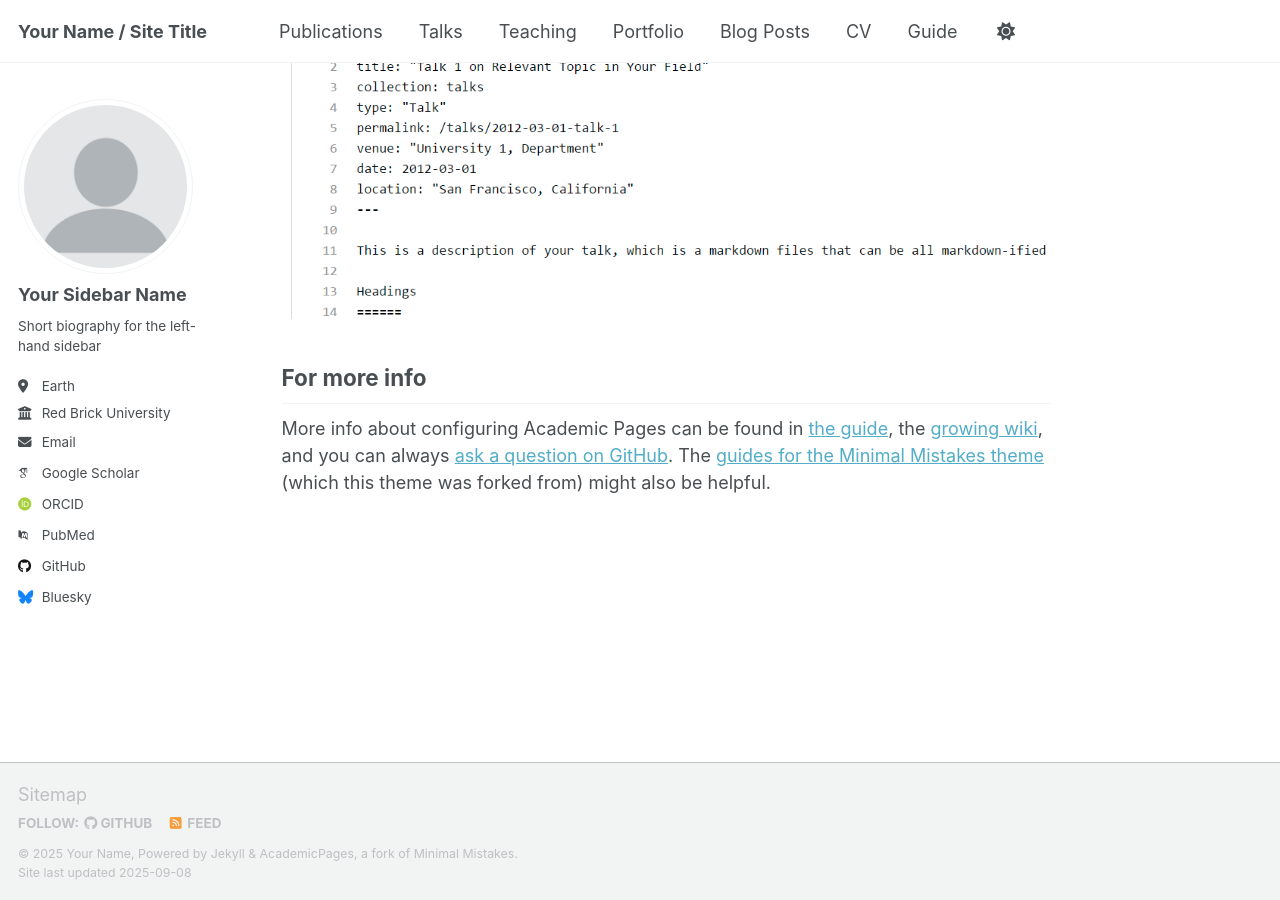
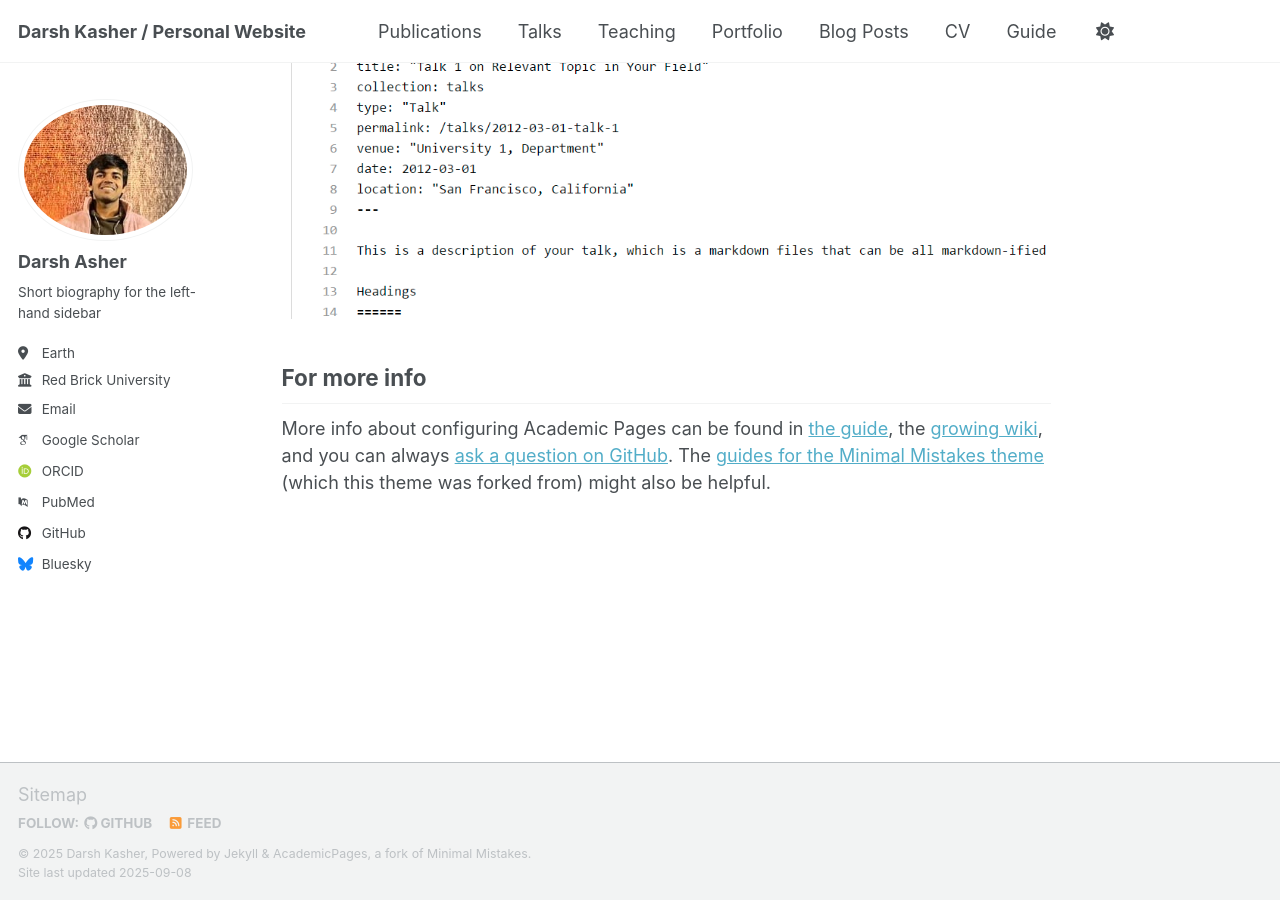
Before and after one commit to darsh612/darsh612.github.io, a Jekyll site: the page built from _pages/about.md, in a window 1280 px wide and 900 px high, scrolled down 2880 px. Built offline with Jekyll 4.4.1, drawn with Linux system fonts in a browser that asks for light colours; some web fonts are replaced; a script that is not in the unit is left out.

Commit message:
Small change

```diff
--- a/_config.yml
+++ b/_config.yml
@@ -9,21 +9,21 @@
 # Basic Site Settings
 locale                   : "en-US"
 site_theme               : "default" # Currently available options are "default", "air"
-title                    : "Your Name / Site Title"
+title                    : "Darsh Kasher / Personal Website"
 title_separator          : "-"
-name                     : &name "Your Name"
-description              : &description "personal description"
-url                      : https://academicpages.github.io # the base hostname & protocol for your site e.g. "https://[your GitHub username].github.io" or if you already have some other page hosted on Github then use "https://[your GitHub username].github.io/[Your Repo Name]"
+name                     : &name "Darsh Kasher"
+description              : &description "A personal website for Darsh Kasher."
+url                      : "https://darsh612.github.io" # the base hostname & protocol for your site e.g. "https://[your GitHub username].github.io" or if you already have some other page hosted on Github then use "https://[your GitHub username].github.io/[Your Repo Name]"
 baseurl                  : "" # the subpath of your site, e.g. "/blog"
-repository               : "academicpages/academicpages.github.io"
+repository               : "darsh612/darsh612.github.io"
 
 # Site Author - The following control what appear as part of the author content on the side bar.
 #               If a field is blank the icon and link will not appear, otherwise it will be shown.
 #               Additional customization can be done by editing /_includes/author-profile.html
 author:
   # Biographic information
-  avatar           : "profile.png"
-  name             : "Your Sidebar Name"
+  avatar           : "DarshAsher.jpeg"
+  name             : "Darsh Asher"
   pronouns         : # example: "she/her"
   bio              : "Short biography for the left-hand sidebar"
   location         : "Earth"
@@ -47,7 +47,7 @@ author:
   bitbucket        : # Username - Update with your username on the site
   codepen          : # Username
   dribbble         : # Username
-  github           : "academicpages"
+  github           : "darsh612"
   kaggle           : # Username
   stackoverflow    : # User number or user number and name (i.e., use "1" or "1/jeff-atwood")
 
```
Also changed, not shown: images/DarshAsher.jpeg (added), images/rigby-cat.gif (added).
